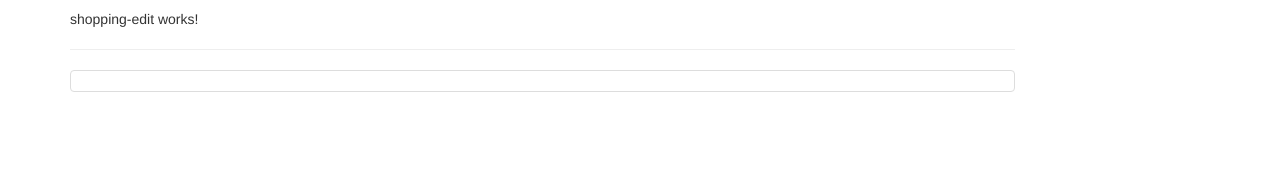
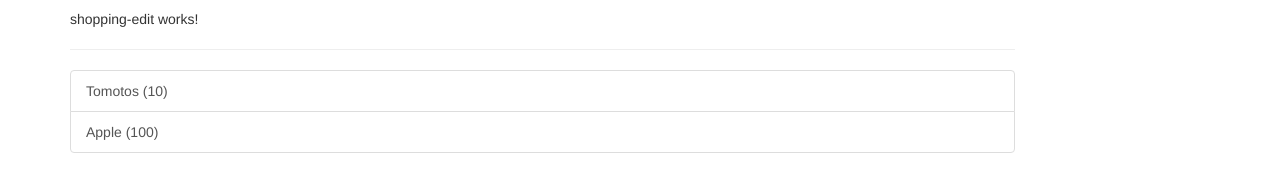
Before and after one commit to mdfarooqs1111/my-first-app, an Angular app: page / in a window 1280 px wide. Shown: the part 451-642 px from the top of the page. Built offline with nearby package versions, Linux system fonts and the light colour scheme.

Commit message:
creating and outputting the Shopping list

```diff
--- a/src/app/shopping-list/shopping-list.component.html
+++ b/src/app/shopping-list/shopping-list.component.html
@@ -3,7 +3,9 @@
         <app-shopping-edit></app-shopping-edit>
         <hr>
         <ul class="list-group">
-            <a class="list-group-item" style="cursor: pointer;"></a>
+            <a class="list-group-item" style="cursor: pointer;" *ngFor="let ingredient of ingredients">
+                {{ingredient.name }} ({{ingredient.amount}})
+            </a>
         </ul>
     </div>
 </div>
--- a/src/app/shopping-list/shopping-list.component.ts
+++ b/src/app/shopping-list/shopping-list.component.ts
@@ -1,4 +1,5 @@
 import { Component, OnInit } from '@angular/core';
+import { ingredient } from '../shared/ingredient.model';
 
 @Component({
   selector: 'app-shopping-list',
@@ -7,7 +8,10 @@ import { Component, OnInit } from '@angular/core';
 })
 export class ShoppingListComponent implements OnInit {
 
-  ingredients= [];
+  ingredients: ingredient[] = [
+    new ingredient('Tomotos',10),
+    new ingredient('Apple',100)
+  ];
 
   constructor() { }
 
```
